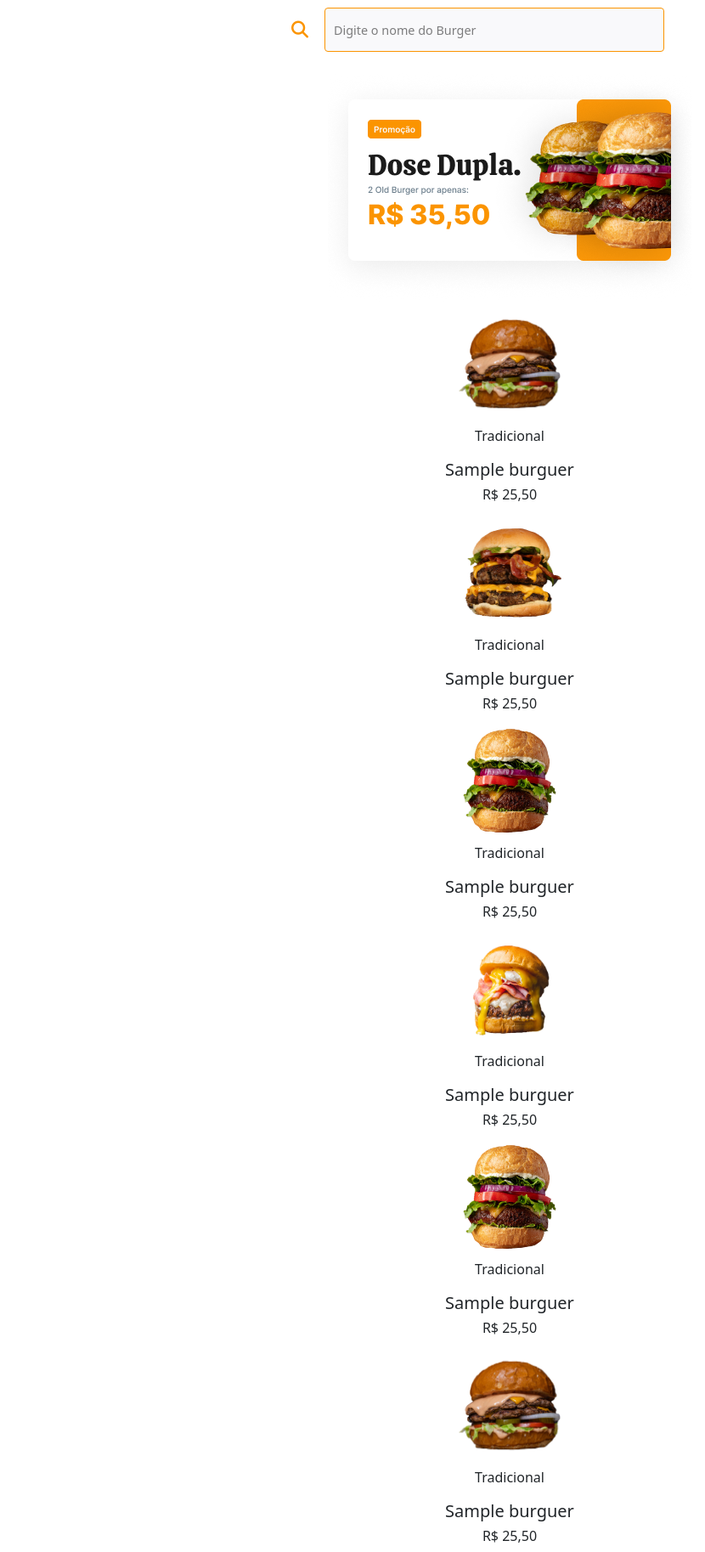
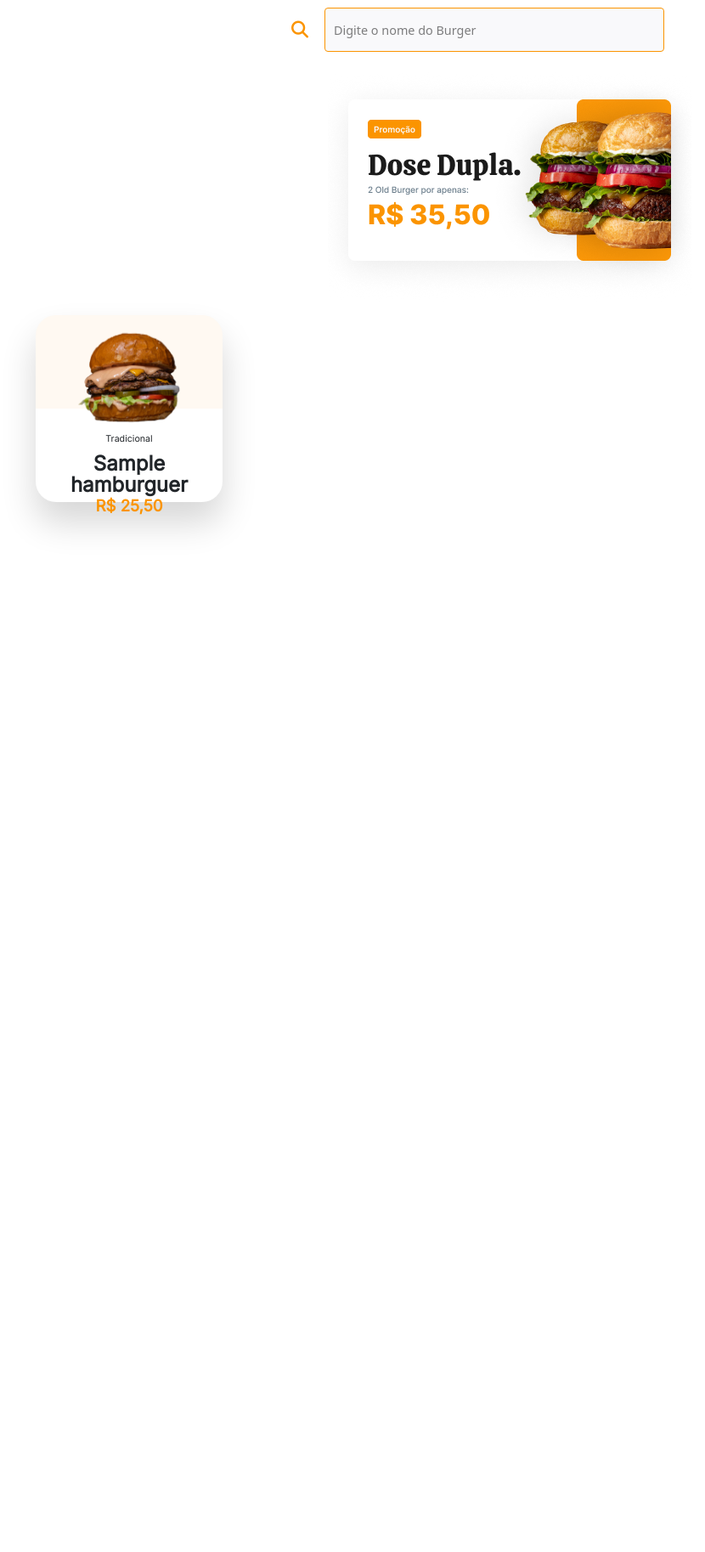
Before and after one commit to marcoslorhanbs/GuruDelivery, a Django app: template GuruApp/templates/menu.html in a window 1280 px wide. Shown: the part 168-1995 px from the top of the page at 85% size, without its empty margins (40-870 px from the left). After the commit the page ends 793 px from the top, so only its background shows below. Run offline with Django 4.2, Linux system fonts and the light colour scheme; tables that the repository leaves empty hold one stand-in row (values such as "Sample post"); the template is opened without the code that fills it: values that come from a table or form of the project are taken from there, most other values are stand-ins (such as "Sample title", 1, 10 or a date in 2020); some libraries are stand-ins or nearby versions; some web fonts are replaced.

Commit message:
Update product and bag

```diff
--- a/GuruApp/templates/bag.html
+++ b/GuruApp/templates/bag.html
@@ -160,7 +160,9 @@
                 <div class="row">
                     <div class="col-sm"></div>
                     <div class="col-sm">
-                        <button class="btn login-btn">Continuar</button>
+                        <a href="/adress">
+                            <button class="btn login-btn">Continuar</button>
+                        </a>
                     </div>
                     <div class="col-sm"></div>
 
--- a/GuruApp/templates/menu.html
+++ b/GuruApp/templates/menu.html
@@ -20,14 +20,14 @@
     <section id="Navbar">
         <nav class="navbar navbar-expand-lg bg-body-light">
             <div class="container-fluid">
-              <a class="navbar-brand Brand" href="#">Guru <span class="brandSpan">•</span> Delivery</a>
+              <a class="navbar-brand Brand" href="/">Guru <span class="brandSpan">•</span> Delivery</a>
               <button class="navbar-toggler" type="button" data-bs-toggle="collapse" data-bs-target="#navbarSupportedContent" aria-controls="navbarSupportedContent" aria-expanded="false" aria-label="Toggle navigation">
                 <span class="navbar-toggler-icon"></span>
               </button>
               <div class="collapse navbar-collapse" id="navbarSupportedContent">
                 <ul class="navbar-nav me-auto mb-2 mb-lg-0">
                   <li class="nav-item">
-                    <a class="nav-link active" aria-current="page" href="#">Início</a>
+                    <a class="nav-link active" aria-current="page" href="/">Início</a>
                   </li>
                   <li class="nav-item">
                     <a class="nav-link" href="#">Burgers</a>
@@ -75,47 +75,19 @@
                     <div class="row-">
                         <img src="../static/public/images/banner - promoção 01.png">
                     </div>
-                {% for burguer in burguerList %}
-                    <div class="row">
-                            <div class="col">
+                {% for burguer in data %}
+                      <div class="row">
+                        <div class="col">
+                            <div class="itemBox menuBurg">
                                 <img class="itemImg" src="../static/public/images/Card-burger-1 1.png" alt="">
-
-                                    <p>Tradicional</p>
-                                    <h5>{{ burguer.productName }}</h5>
-                                    <h6>R$ 25,50</h6>
-
-                                <img class="itemImg" src="../static/public/images/Card-burger-2 2.png" alt="">
-
+                                <div class="itemContent">
                                     <p>Tradicional</p>
                                     <h5>{{ burguer }}</h5>
                                     <h6>R$ 25,50</h6>
-
-                                <img class="itemImg" src="../static/public/images/Card-burger-3 1.png" alt="">
-
-                                    <p>Tradicional</p>
-                                    <h5>{{ burguer }}</h5>
-                                    <h6>R$ 25,50</h6>
-
-                                <img class="itemImg" src="../static/public/images/Card-burger-4 1.png" alt="">
-
-                                    <p>Tradicional</p>
-                                    <h5>{{ burguer }}</h5>
-                                    <h6>R$ 25,50</h6>
-
-                                <img class="itemImg" src="../static/public/images/Card-burger-3 1.png" alt="">
-
-                                    <p>Tradicional</p>
-                                    <h5>{{ burguer }}</h5>
-                                    <h6>R$ 25,50</h6>
-
-
-                                <img class="itemImg" src="../static/public/images/Card-burger-1 1.png" alt="">
-
-                                    <p>Tradicional</p>
-                                    <h5>{{ burguer }}</h5>
-                                    <h6>R$ 25,50</h6>
+                                </div>
                             </div>
-                    </div>
+                        </div>
+                      </div>
                 {% endfor %}
             </form>
 
```
Also changed, not shown: GuruApp/templates/app.html (+5 -5 lines), GuruApp/templates/product.html (+8 -5 lines), GuruApp/views.py (+6 -9 lines).
